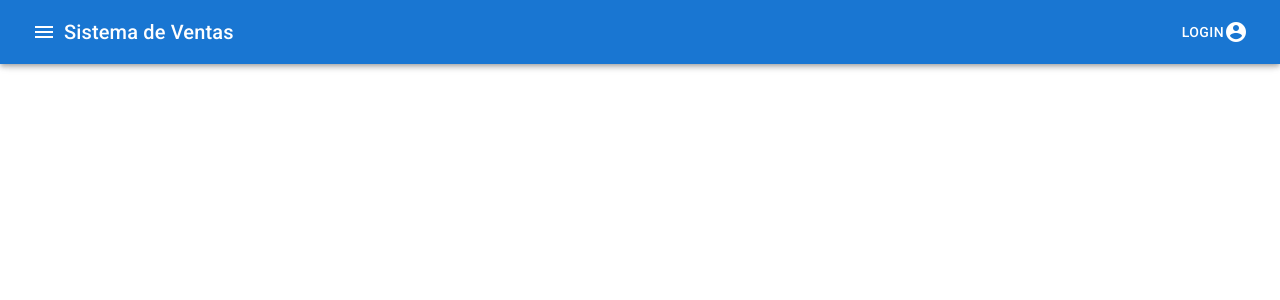
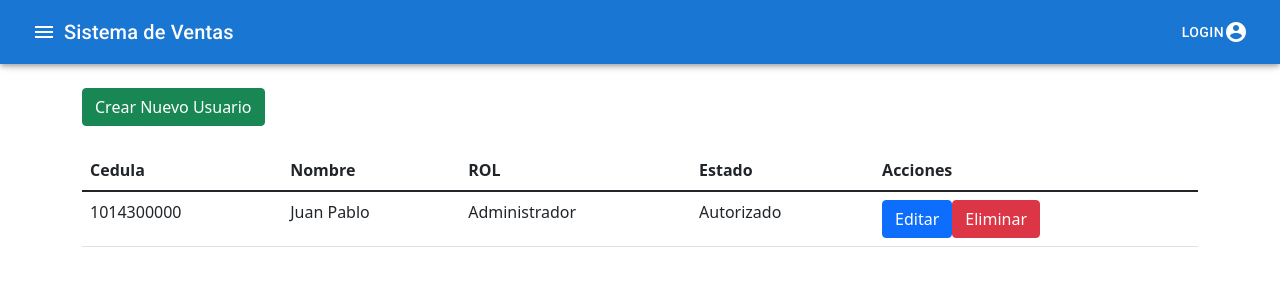
Before and after one commit to JuanDevop/Proyecto_MisionTIC_grupo20, a React (Create React App) app in the folder proyecto_grupo20/: page / in a window 1280 px wide. Shown: the top 300 px of the page. Built offline with nearby package versions, Linux system fonts and the light colour scheme.

Commit message:
Se agrego el componente de maestroUsuarios

```diff
--- a/proyecto_grupo20/package.json
+++ b/proyecto_grupo20/package.json
@@ -10,9 +10,11 @@
     "@testing-library/jest-dom": "^5.14.1",
     "@testing-library/react": "^11.2.7",
     "@testing-library/user-event": "^12.8.3",
+    "bootstrap": "^5.1.1",
     "react": "^17.0.2",
     "react-dom": "^17.0.2",
     "react-scripts": "4.0.3",
+    "reactstrap": "^8.10.0",
     "web-vitals": "^1.1.2"
   },
   "scripts": {
--- a/proyecto_grupo20/src/App.jsx
+++ b/proyecto_grupo20/src/App.jsx
@@ -1,15 +1,22 @@
 import React from "react";
-import Button from "@material-ui/core/Button"
 import { ThemeProvider } from "@material-ui/styles";
 import theme from './temaConfig'
 import Navbar from './Components/Navbar'
+import 'bootstrap/dist/css/bootstrap.min.css';
+import {Table,Button,Container,Modal,ModalBody,ModalHeader, FormGroup , ModalFooter} from 'reactstrap'
+import maestroUsuarios from './Components/maestroUsuarios'
+
+const Usuarios = maestroUsuarios
 
 
 function App(){
     return(
+
         <ThemeProvider theme={theme}>
             <Navbar />
+            <Usuarios />
         </ThemeProvider>
+
     );
 }
 
--- a/proyecto_grupo20/src/Components/Navbar.jsx
+++ b/proyecto_grupo20/src/Components/Navbar.jsx
@@ -39,7 +39,9 @@ export const Navbar = () => {
                 </Toolbar>
             </AppBar>
             <div className={classes.offset}> </div>
+
         </div>
+
     )
 }
 
--- /dev/null
+++ b/proyecto_grupo20/src/Components/maestroUsuarios.jsx
@@ -0,0 +1,118 @@
+import React from 'react';
+import 'bootstrap/dist/css/bootstrap.min.css';
+import {Table,Button,Container,Modal,ModalBody,ModalHeader, FormGroup , ModalFooter,Label,Input,Form,FormText} from 'reactstrap'
+import nuevoUsuario from './nuevoUsuario'
+
+const data = [{
+    cedula:"1014300000", nombre: "Juan Pablo",rol: "Administrador",estado:"Autorizado"
+}];
+
+export class maestroUsuarios extends React.Component {
+    state={
+        data:data,
+        form:{
+            cedula:'',
+            nombre:'',
+            rol:'',
+            estado:'Pendiente',
+        },
+        modalInsertar:false,
+    }
+
+    handleChange=e=>{
+        this.setState({
+            form:{
+                ...this.state.form,
+                [e.target.name]:e.target.value,
+            }
+        })
+        console.log(this.state)
+    }
+
+    mostrarModalInsertar=()=>{
+        this.setState({modalInsertar:true})
+    }
+
+    ocultarModalInsertar=()=>{
+        this.setState({modalInsertar:false})
+    }
+
+    insertar=()=>{
+        var valorNuevo={...this.state.form};
+        var lista=this.state.data;
+        lista.push(valorNuevo);
+        this.setState({data:lista,modalInsertar:false})
+    }
+
+    render() {
+    return (
+        <div>
+            <Container>
+                <br />
+                    <Button color="success" onClick={()=>this.mostrarModalInsertar()}>Crear Nuevo Usuario</Button>
+                <br /><br />
+
+                <Table>
+                    <thead>
+                        <tr>
+                            <th>Cedula</th>
+                            <th>Nombre</th>
+                            <th>ROL</th>
+                            <th>Estado</th>
+                            <th>Acciones</th>
+                        </tr>
+                    </thead>
+                    <tbody>
+                        {this.state.data.map((elemento)=>(
+                            <tr>
+                                <td>{elemento.cedula}</td>
+                                <td>{elemento.nombre}</td>
+                                <td>{elemento.rol}</td>
+                                <td>{elemento.estado}</td>
+                                <td><Button color="primary">Editar</Button>
+                                <Button color="danger">Eliminar</Button></td>
+                            </tr>
+                        ))}
+                    </tbody>
+
+                </Table>
+
+            </Container>
+            <Modal  className="modal-dialog modal-dialog-centered" isOpen={this.state.modalInsertar}>
+            <ModalHeader>
+                Crear Nuevo Usuario
+            </ModalHeader>
+            <ModalBody>
+                <Form>
+                <FormGroup>
+                    <Label for= "cedula"> Cedula</Label>
+                    <Input type="text" id="cedula" name="cedula" onChange={this.handleChange}/>
+                </FormGroup>
+                <FormGroup>
+                    <Label for= "nombre" > Nombre</Label>
+                    <Input type="text" id="nombre" name="nombre" onChange={this.handleChange}/>
+                </FormGroup>
+                <FormGroup>
+                    <Label for= "ROL"> Rol</Label>
+                    <Input type="select" id="rol" name="rol" onChange={this.handleChange}>
+                       <option>Administrador</option>
+                       <option>Vendedor</option>
+                    </Input>
+                </FormGroup>
+                </Form>
+            </ModalBody>
+
+            <ModalFooter>
+                <Button color="Primary" onClick={()=>this.insertar()}> Insertar</Button>
+                <Button color="Primary" onClick={()=>this.ocultarModalInsertar()}> Cancelar</Button>
+            </ModalFooter>
+
+
+        </Modal>
+        </div>
+    )
+    }
+}
+
+
+export default maestroUsuarios;
--- /dev/null
+++ b/proyecto_grupo20/src/Components/nuevoUsuario.jsx
@@ -0,0 +1,48 @@
+import React from 'react'
+import {Table,Button,Container,Modal,ModalBody,ModalHeader, FormGroup , ModalFooter, Label, Input} from 'reactstrap'
+import 'bootstrap/dist/css/bootstrap.min.css';
+
+export class nuevoUsuario extends React.Component{
+    state = {
+        abierto: false,
+    }
+
+    abrirModal=()=>{
+        this.setState({abierto: !this.state.abierto});
+    }
+
+    render(){
+    return (
+        <>
+        <maestroUsuarios abrir={this.abrirModal}/>
+        <Modal isOpen={this.state.abierto}>
+            <ModalHeader>
+                Crear Nuevo Usuario
+            </ModalHeader>
+            <ModalBody>
+                <FormGroup>
+                    <Label for= "Cedula"> Cedula</Label>
+                    <Input type="text" id="Cedula"/>
+                </FormGroup>
+                <FormGroup>
+                    <Label for= "nombre"> Nombre</Label>
+                    <Input type="text" id="nombre"/>
+                </FormGroup>
+                <FormGroup>
+                    <Label for= "ROL"> Nombre</Label>
+
+                </FormGroup>
+            </ModalBody>
+
+            <ModalFooter>
+
+            </ModalFooter>
+
+
+        </Modal>
+        </>
+    )
+}
+}
+
+export default nuevoUsuario;
```
Also changed, not shown: proyecto_grupo20/src/App.css (+10 -0 lines), 1 other file (tests, documents, lock files or other folders).
